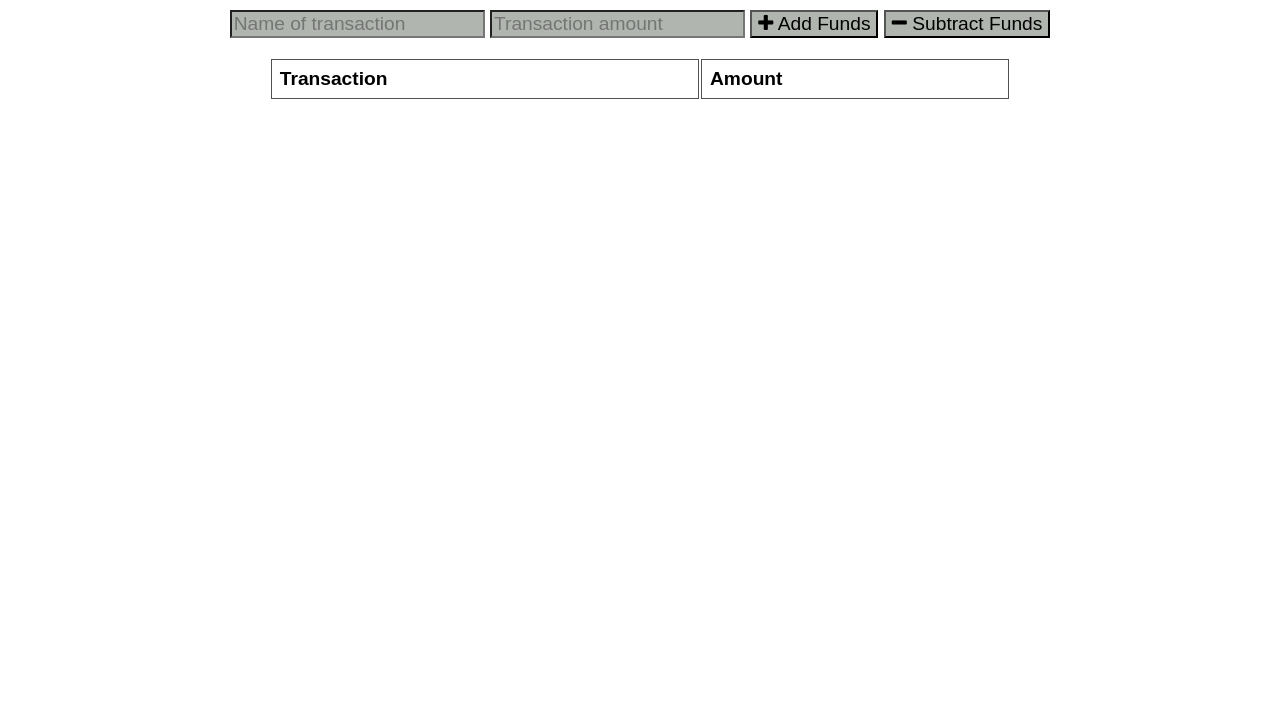
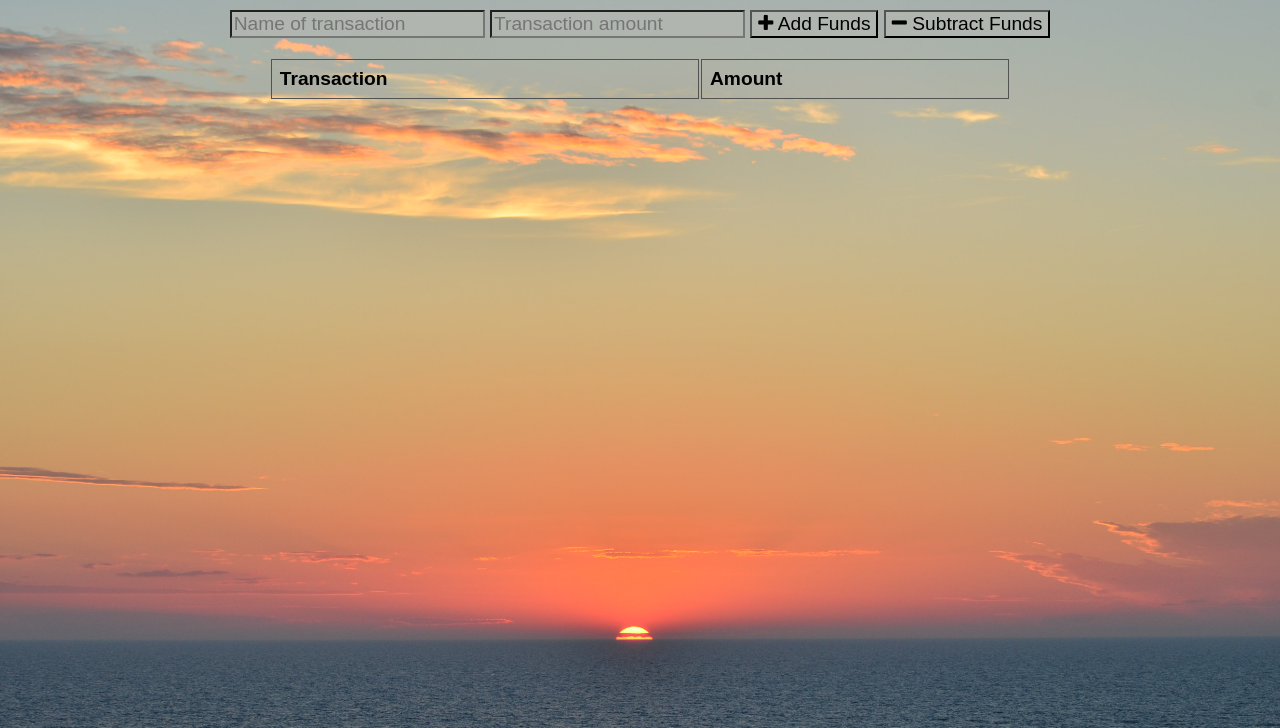
Before and after one commit to SantiBass/budget-tracker, a website: page public/index.html in a window 1280 px wide. Shown: the part 72-800 px from the top of the page. Drawn offline with nearby package versions, Linux system fonts and the light colour scheme; no server answers.

Commit message:
added  manifest link to html

```diff
--- a/public/css/styles.css
+++ b/public/css/styles.css
@@ -6,8 +6,8 @@ body {
   /* background-image: url("../icons/precondo-ca-GuXhiz45lq8-unsplash.jpg"); */
   /* background-image: url("../icons/photoholgic-Lp6Q9YQq050-unsplash.jpg"); */
   /* background-image: url("../icons/sean-oulashin-KMn4VEeEPR8-unsplash\ \(1\).jpg"); */
-  /* background-image: url("../icons/Baltic-sea-takenby-SantiagoI.JPG"); */
-  /* background-size: cover; */
+  background-image: url("../icons/Baltic-sea-takenby-SantiagoI.JPG");
+  background-size: cover;
 
 }
 
--- a/public/index.html
+++ b/public/index.html
@@ -10,7 +10,9 @@
   <link rel="stylesheet" href="https://stackpath.bootstrapcdn.com/font-awesome/4.7.0/css/font-awesome.min.css">
   <link rel="stylesheet" href="css/styles.css">
 
+
   <title>Budget Tracker</title>
+  <link rel="manifest" href="./manifest.json" />
 </head>
 <body>
   <div class="wrapper">
```
Also changed, not shown: public/manifest.json.
